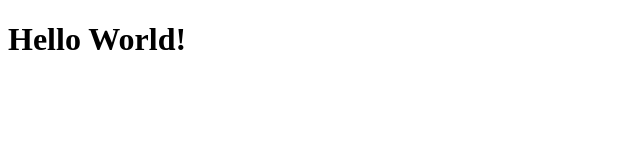
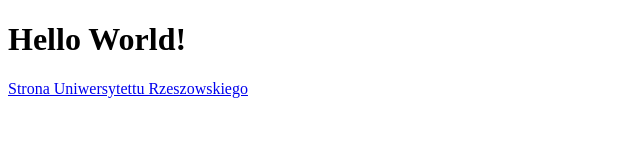
Before and after one commit to Karol-Chmura/inzynieria_oprogramowania, a plain HTML site: page index.html in a window 1280 px wide. Shown: the whole page, without its empty margins (0-640 px from the left). Drawn offline with Linux system fonts and the light colour scheme.

Commit message:
Feature_1:UR Link

```diff
--- a/index.html
+++ b/index.html
@@ -6,5 +6,6 @@
 </head>
 <body>
 <h1>Hello World!</h1>
+<a href="http://www.ur.edu.pl/">Strona Uniwersytettu Rzeszowskiego</a>
 </body>
 </html>
```
Also changed, not shown: 1 other file.
